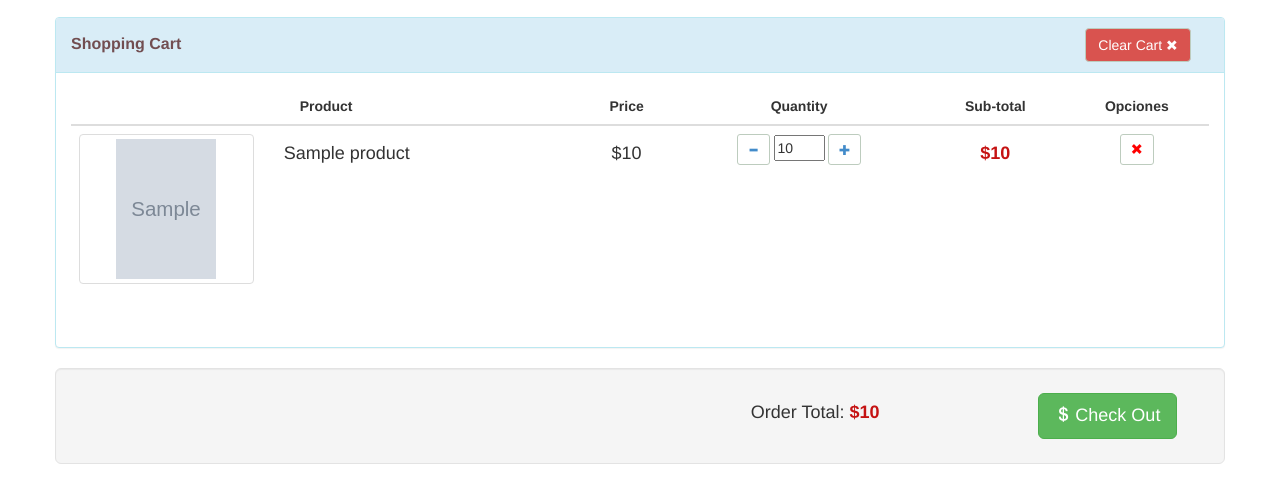
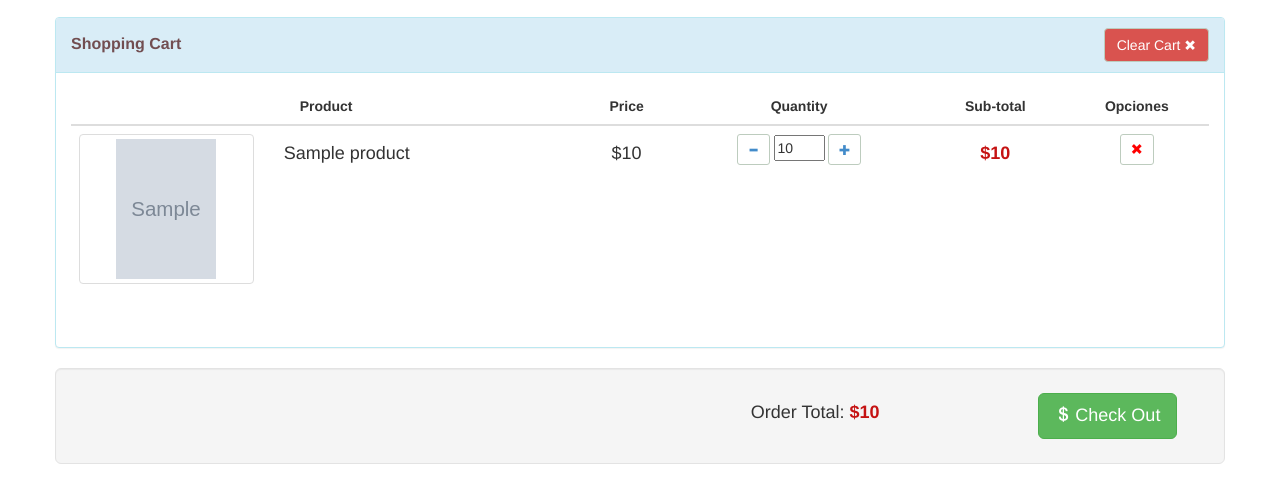
Before and after one commit to goodshop/GoodShop, a Django app: template static/templates/customer/view_cart.html in a window 1280 px wide; the page is wider, and only the part inside the window is pictured. Shown: the part 53-536 px from the top of that part. Run offline with Django 3.2, Linux system fonts and the light colour scheme; the template is opened without the code that fills it: most values are stand-ins (such as "Sample title", 1, 10 or a date in 2020); grey boxes marked "Sample" are stand-in pictures; parts of the project's set-up code (start-up, migrations or seed data) failed here and were passed over; some libraries are stand-ins or nearby versions.

Commit message:
Fixes for html issues
fixed the clear cart button wrapping around

Signed-off-by: Gibran Gonzalez <haibrayn@hotmail.com>

```diff
--- a/static/static/css/custom.css
+++ b/static/static/css/custom.css
@@ -44,6 +44,17 @@ body {
     vertical-align: middle !important;
 }
 
+.clear-cart {
+    float: right;
+}
+
+.position-helper {
+    position: absolute;
+    top: -70px;
+    width:  0;
+    height: 0;
+}
+
 .errorlist {
     color: #FF5656;
     font-size: large;
--- a/static/templates/customer/home.html
+++ b/static/templates/customer/home.html
@@ -34,7 +34,8 @@
             <div class="panel-body">
               <div class="list-group">
                {% for product in products %}
-                 <div id="{{product.pk}}" class="list-group-item row">
+                 <div class="list-group-item row">
+                  <div id="{{product.pk}}" class="position-helper"></div>
                   <div class="col-sm-3 thumbnail">
                     {% if product.get_first_image %}
                     <img src="{{product.get_first_image}}" class="product-img" alt="{{product.name}}">
--- a/static/templates/customer/view_cart.html
+++ b/static/templates/customer/view_cart.html
@@ -5,14 +5,14 @@
 <div class="panel panel-info">
   <div class="panel-heading">
     <div class="row">
-        <div class="col-sm-4">
+        <div class="col-xs-6">
             <h3 class="panel-title"
                 style="margin-top: 7px;color: rgba(70, 10, 10, 0.7);font-weight: bold;">
                 Shopping Cart
             </h3>
         </div>
-        <div class="col-sm-2 col-sm-offset-6" style="padding-left: 56px;">
-            <a href="{% url 'shopping_cart' %}clear/" class="btn btn-md btn-danger btn-qty text-center">
+        <div class="col-xs-6">
+            <a href="{% url 'shopping_cart' %}clear/" class="btn btn-md btn-danger btn-qty clear-cart">
                 Clear Cart
                 <span class="glyphicon glyphicon-remove danger" style="color: white;font-size: smaller;"> </span>
             </a>
@@ -37,8 +37,10 @@
                     <tr>
                         <!-- Product Info -->
                         <td>
-                            <div id="{{item.product.id}}" class="row">
+                            <div class="row">
                               <div class="col-sm-4 col-sm-offset-1 cart-thumbnail thumbnail">
+                                <!-- Position Helper -->
+                                <div id="{{item.product.id}}" class="position-helper"></div>
                                 {% if item.product.get_first_image %}
                                 <img src="{{item.product.get_first_image}}" class="product-img" alt="{{item.product.name}}">
                                 {% else %}
```
